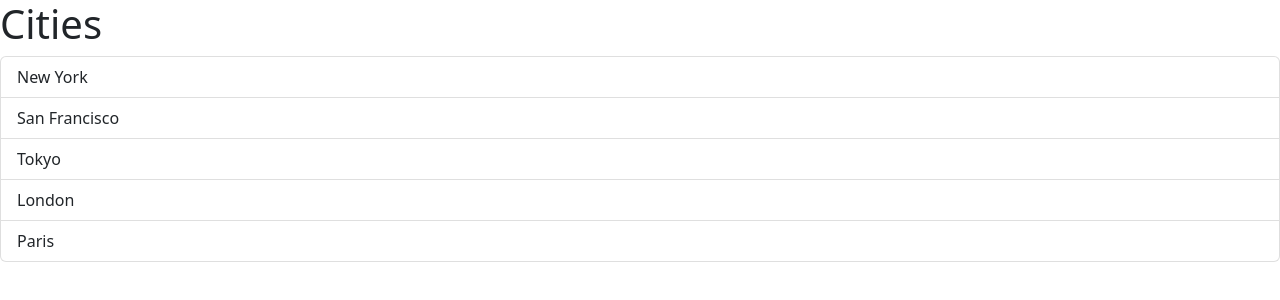
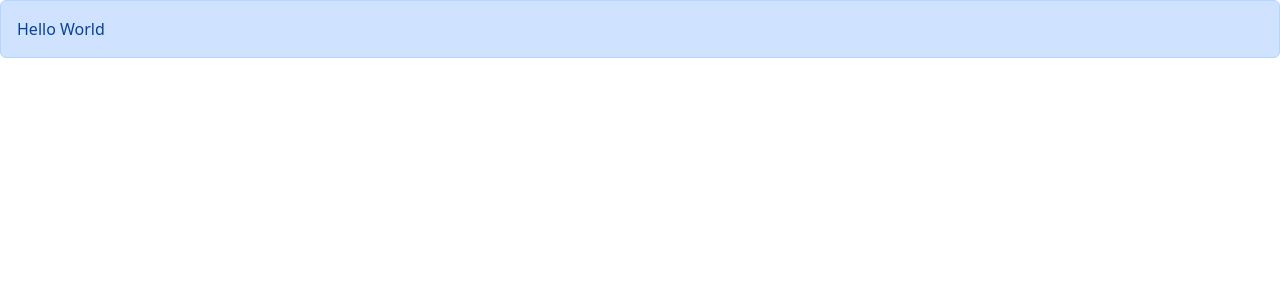
Before and after one commit to ducthanhnguyen95/react-app, a React (Vite) app: page / in a window 1280 px wide. Shown: the top 300 px of the page. Built offline with nearby package versions, Linux system fonts and the light colour scheme.

Commit message:
Passing Children

```diff
--- a/src/App.tsx
+++ b/src/App.tsx
@@ -1,9 +1,22 @@
-import ListGroup from './components/ListGroup'
+// import ListGroup from './components/ListGroup'
+// function App() {
+//   let items = ['New York', 'San Francisco', 'Tokyo', 'London', 'Paris']
+//   return (
+//     <div>
+//       <ListGroup items={items} heading="Cities" />
+//     </div>
+//   )
+// }
+// export default App
+
+import Alert from './components/Alert'
+
 function App() {
-  let items = ['New York', 'San Francisco', 'Tokyo', 'London', 'Paris']
   return (
     <div>
-      <ListGroup items={items} heading="Cities" />
+      <Alert>
+        Hello <span>World</span>
+      </Alert>
     </div>
   )
 }
--- /dev/null
+++ b/src/components/Alert.tsx
@@ -0,0 +1,11 @@
+import { ReactNode } from 'react'
+
+interface Props {
+  children: ReactNode
+}
+
+const Alert = ({ children }: Props) => {
+  return <div className="alert alert-primary">{children}</div>
+}
+
+export default Alert
```
